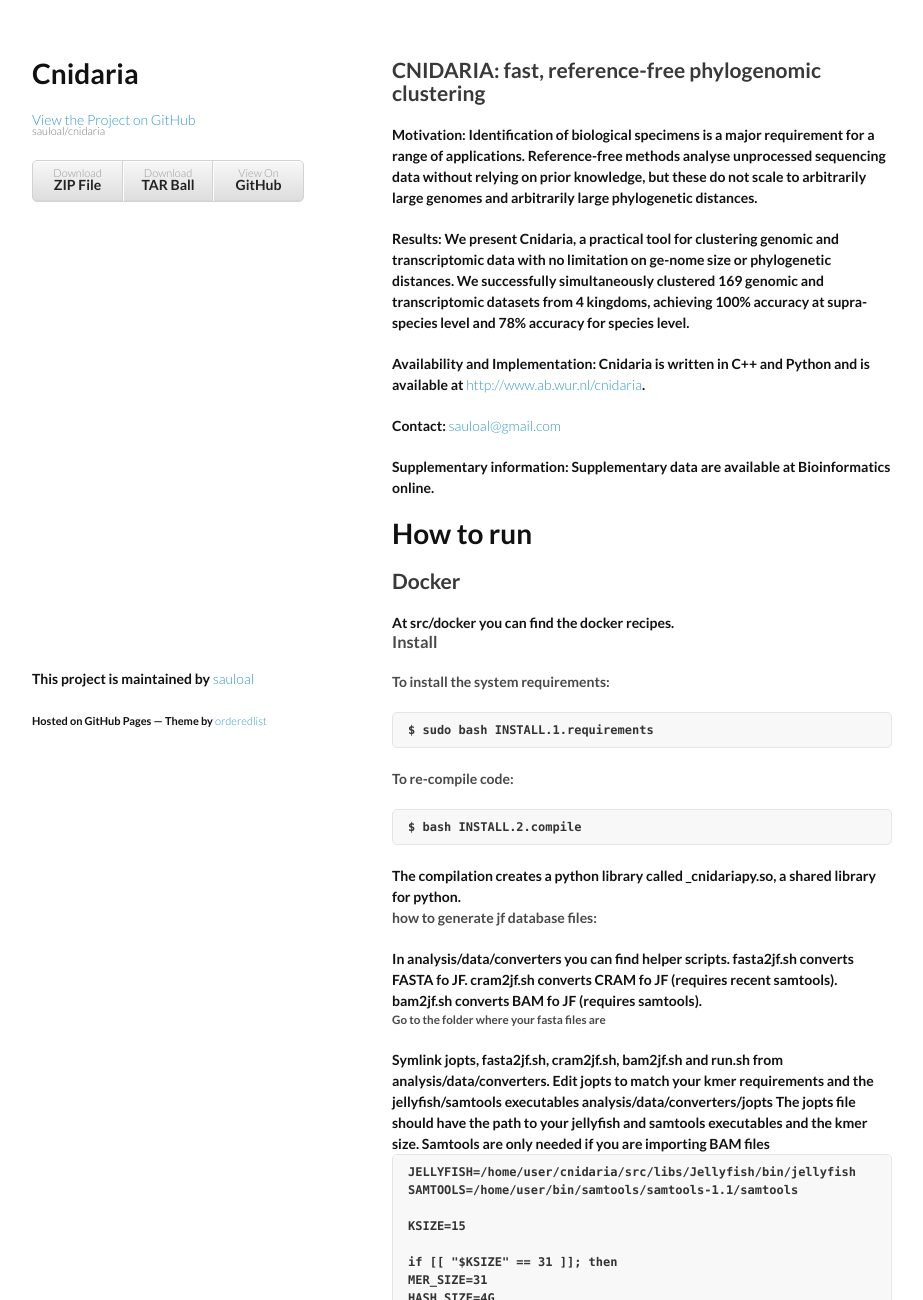
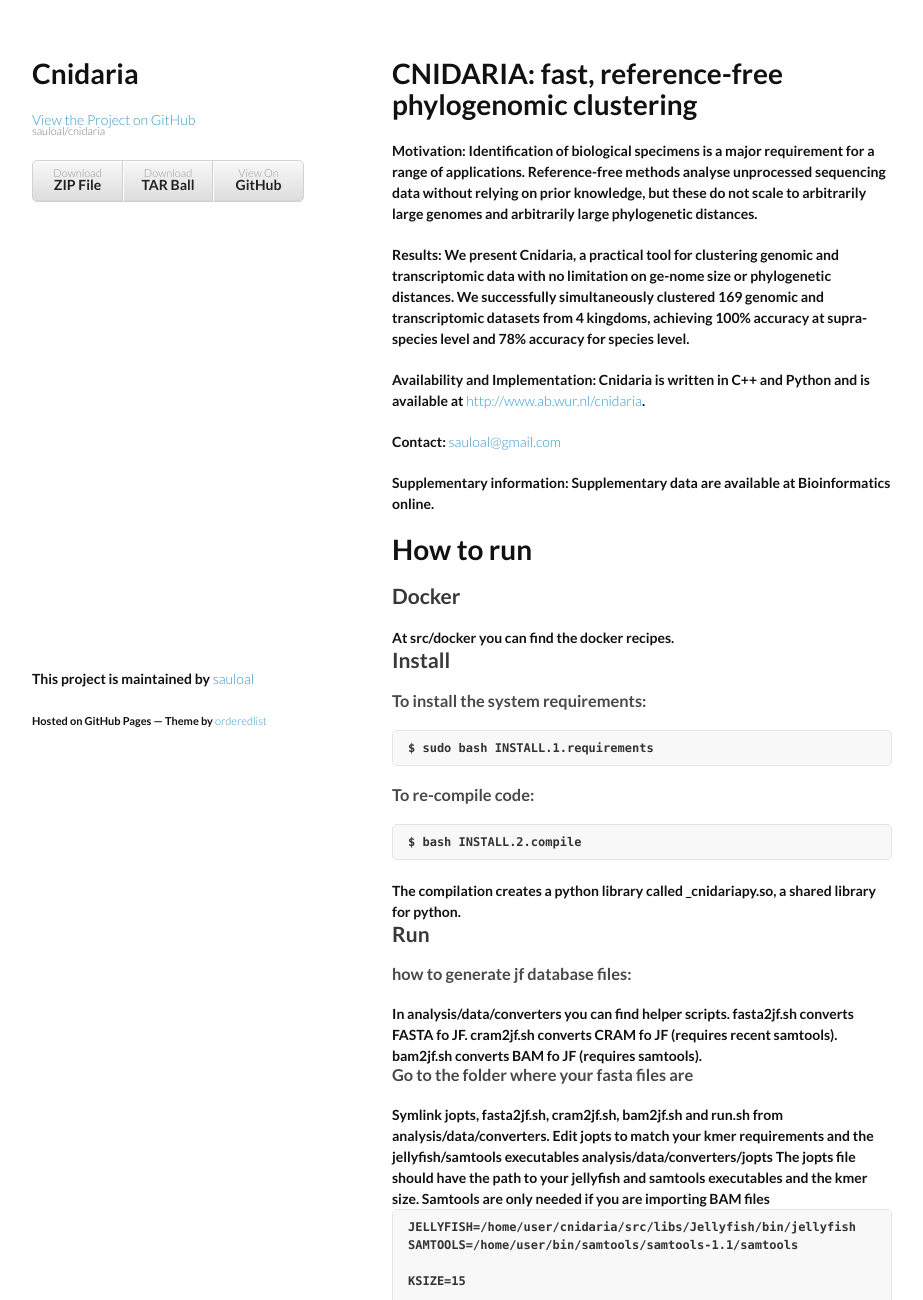
Before and after one commit to sauloal/cnidaria, a plain HTML site: page index.html in a window 1280 px wide. Shown: the top 1300 px of the page, without its empty margins (178-1101 px from the left). Drawn offline with Linux system fonts and the light colour scheme.

Commit message:
Update index.html

```diff
--- a/index.html
+++ b/index.html
@@ -28,7 +28,7 @@
         </ul>
       </header>
       <section>
-        <h2><p>CNIDARIA: fast, reference-free phylogenomic clustering</p></h2>
+        <h1><p>CNIDARIA: fast, reference-free phylogenomic clustering</p></h1>
 
 <p>Motivation: Identification of biological specimens is a major requirement
 for a range of applications. Reference-free methods analyse unprocessed
@@ -54,13 +54,13 @@ Bioinformatics online.</p>
 <h2>Docker</h2>
 At src/docker you can find the docker recipes.
 
-<h3>Install</h3>
-<h4>To install the system requirements:</h4>
+<h2>Install</h2>
+<h3>To install the system requirements:</h3>
 <pre>
 $ sudo bash INSTALL.1.requirements
 </pre>
 
-<h4>To re-compile code:</h4>
+<h3>To re-compile code:</h3>
 <pre>
 $ bash INSTALL.2.compile
 </pre>
@@ -68,13 +68,14 @@ $ bash INSTALL.2.compile
 The compilation creates a python library called _cnidariapy.so, a shared library for python.
 
 
-<h4>how to generate jf database files:</h4>
+<h2>Run</h2>
+<h3>how to generate jf database files:</h3>
 In analysis/data/converters you can find helper scripts.
 fasta2jf.sh converts FASTA fo JF.
 cram2jf.sh converts CRAM fo JF (requires recent samtools).
 bam2jf.sh converts BAM fo JF (requires samtools).
 
-<h5>Go to the folder where your fasta files are</h5>
+<h3>Go to the folder where your fasta files are</h3>
 Symlink jopts, fasta2jf.sh, cram2jf.sh, bam2jf.sh and run.sh from analysis/data/converters.
 Edit jopts to match your kmer requirements and the jellyfish/samtools executables
 analysis/data/converters/jopts
@@ -123,7 +124,7 @@ Run ./run.sh
 
 It will search for all fasta/cram/bam under the current folder and convert them to JF.
 
-<h5>Create a filelist.csv file</h5>
+<h3>Create a filelist.csv file</h3>
 Create a filelist.csv file, a tab delimited file containg the name of your JF files and their "pretty" name:
 <pre>
 /home/user/cnidaria/data/input/spp1.fas.21.jf	Species 01
@@ -133,7 +134,7 @@ Create a filelist.csv file, a tab delimited file containg the name of your JF fi
 /home/user/cnidaria/data/input/spp5.fas.21.jf	Species 05
 </pre>
 
-<h5>Create a test_def.csv file</h5>
+<h3>Create a test_def.csv file</h3>
 Create a test_def.csv file, a tab delimited file containing the run names
 <pre>
 test01	/home/user/cnidaria/data/input/spp1.fas.21.jf
@@ -143,7 +144,7 @@ test01  /home/user/cnidaria/data/input/spp4.fas.21.jf
 test01  /home/user/cnidaria/data/input/spp5.fas.21.jf
 </pre>
 
-<h5>Create a Makefile</h5>
+<h3>Create a Makefile</h3>
 Create a Makefile for your runs by using scripts/gen_mkfile.py.
 It will create a Makefile for your analysis calling all programs in the
 correct order for: split, calculate, merge, generate statistics and plot
@@ -162,7 +163,7 @@ scripts/gen_mkfile.py -h
 
 
 
-<h5>Run Manually</h5>
+<h3>Run Manually</h3>
 Alternatively, you can run scripts/cnidaria.py, the main program, for the analysis.
 <pre>
 scripts/cnidaria.py -h
```
